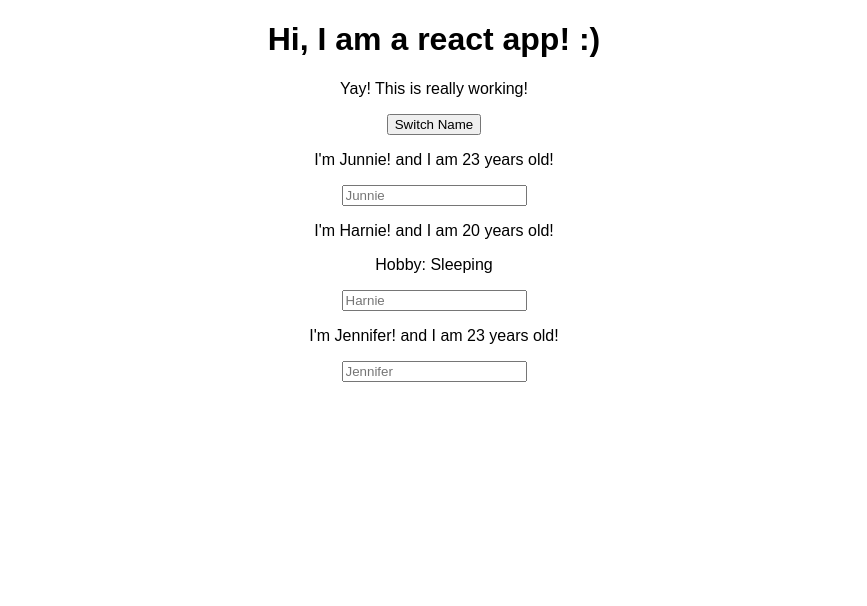
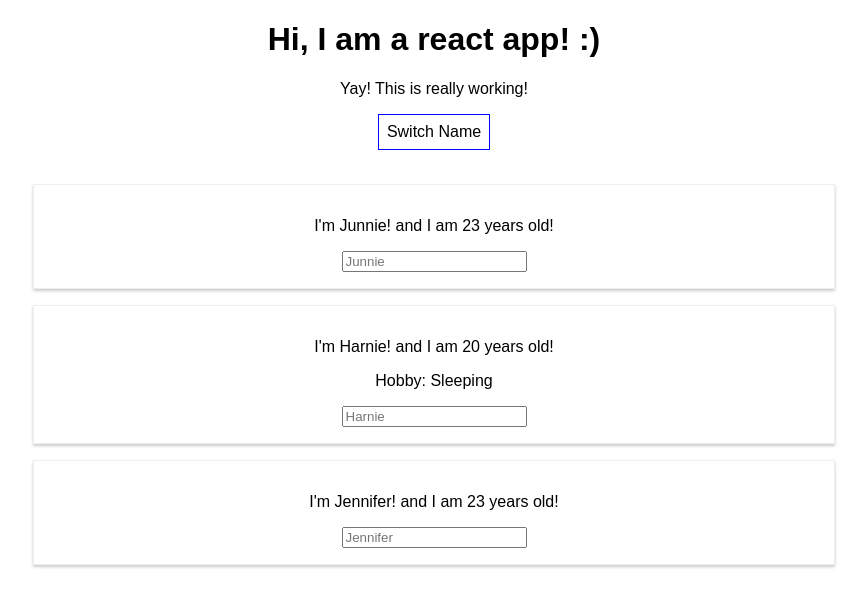
Before and after one commit to JunnieLee/burger_builder, a React (Create React App) app: page / in a window 1280 px wide. Shown: the top 606 px of the page, without its empty margins (206-1073 px from the left). Built offline with nearby package versions, Linux system fonts and the light colour scheme.

Commit message:
styling with css stylesheets / Inline Styles

```diff
--- a/src/App.js
+++ b/src/App.js
@@ -44,17 +44,30 @@
   }
 
   render() {
+    const InlineStyle = {
+      backgroundColor: 'white',
+      font: 'inherit',
+      border: '1px solid blue',
+      padding: '8px',
+      cursor: 'pointer'
+    }; // Inline styling
+        // 이렇게 하면 뭔가 간편해 보이긴 한데, css의 full power를 누리진 못함. 좀 제한적임.
+
     return (
       <div className="App">
 
         <h1>Hi, I am a react app! :) </h1>
         <p>Yay! This is really working!</p>
 
-        <button onClick={() => this.switchNameHandler('New name_1!')}>Switch Name</button>
+        <button
+          style={InlineStyle} // 이런식으로 참조해서 inline styling을 가능케함!! ㅎㅎㅎ
+          onClick={() => this.switchNameHandler('New name_1!')}>Switch Name</button>
                         {/*원랜 메소드() 이런식으로 쓰면 렌더하는 즉시 호출돼서 이렇게 쓰면 안되는데,
                            얜 조건을 달고 함수 안에 넣어준거니까 이렇게 써주는게 맞음!!*/}
                         {/*이런식으로 함수호출해서 쓸수도 있지만, 비효율적일 수 있어서 웬만하면 아래처럼 bind메소드를 쓰길 추천!*/}
                         {/* passing down method references! */}
+        <br />
+        <br />
 
         <Person
           name={this.state.students[0].name}
--- /dev/null
+++ b/src/Person/Person.css
@@ -0,0 +1,8 @@
+.Person {
+	width: 60%;
+	margin: 16px auto;
+	border: 1px solid #eee;
+	box-shadow: 0 2px 3px #ccc;
+	padding: 16px;
+	text-align: center;
+}
--- a/src/Person/Person.js
+++ b/src/Person/Person.js
@@ -1,9 +1,12 @@
 import React from 'react'; // 얠 데려와야 jsx문법을 유효하게 사용할 수 있음!!
+
+import './Person.css'; // 얠 이렇게 manually 데려와야 저 css파일에 있는 스타일이 비로소 적용될 수 있음.
+                       // 뒤에 .css 와 같이 반드시 파일 유형을 명시해줘야 한다는거 잊지말기!
 
 // This is a function component
 const person = (props) => { // props argument를 pass 해줘야 다른데서 이 아이의 property에 자유로이 접근 및 정의?할 수 있음!
 	return (
-		<div>
+		<div className="Person">
 			<p onClick={props.click}>I'm {props.name}! and I am {props.age} years old!</p>
 			<p>{props.children}</p>
 				{/*children이란 term은 정해져있는 약속임. component 태그 사이에 들어가는 애들을 지칭함.
```
